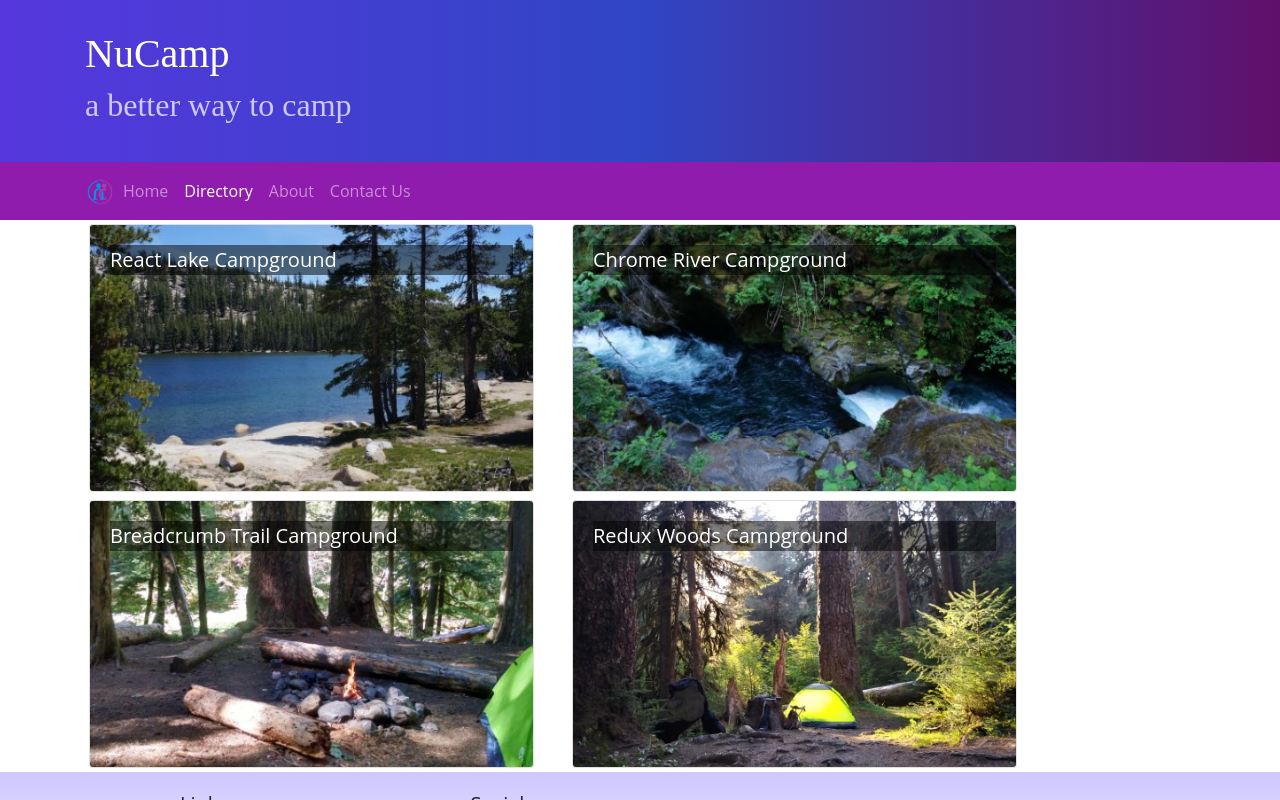
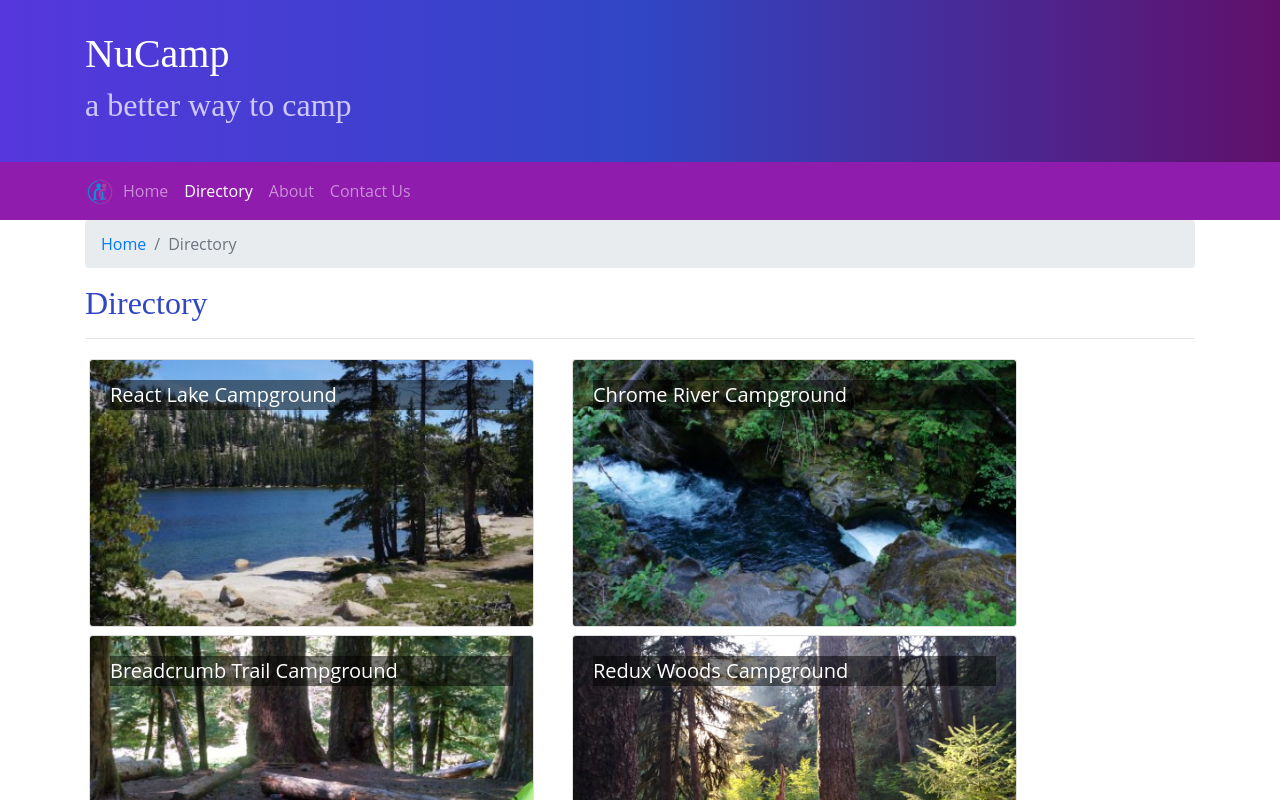
Before and after one commit to mykeldicus/reactmdnucampsite, a React (Create React App) app: page /directory in a window 1280 px wide. Shown: the top 800 px of the page. Built offline with nearby package versions, Linux system fonts and the light colour scheme; the HTML template or start-up script is replaced by a standard one.

Commit message:
Breadcrumbs

```diff
--- a/src/components/CampsiteInfoComponent.js
+++ b/src/components/CampsiteInfoComponent.js
@@ -1,6 +1,7 @@
 
 import React from "react";
-import { Card, CardImg, CardBody, CardTitle, CardText } from "reactstrap";
+import { Card, CardImg, CardBody, CardTitle, CardText, Breadcrumb, BreadcrumbItem } from "reactstrap";
+import { Link } from 'react-router-dom';
 
 
 function RenderCampsite({campsite}) {
@@ -51,6 +52,16 @@
         return (
             <div className="container">
                 <div className="row">
+                    <div className="col">
+                        <Breadcrumb>
+                        <BreadcrumbItem><Link to="/directory">Directory</Link></BreadcrumbItem>
+                        <BreadcrumbItem active>{props.campsite.name}</BreadcrumbItem>
+                        </Breadcrumb>
+                        <h2>{props.campsite.name}</h2>
+                        <hr />
+                    </div>
+                </div>
+                <div className="row">
                     <RenderCampsite campsite={props.campsite} />
                     <RenderComments comments={props.comments} />
                 </div>
--- a/src/components/ContactComponent.js
+++ b/src/components/ContactComponent.js
@@ -1,10 +1,16 @@
 import React from 'react';
+import {Breadcrumb, BreadcrumbItem } from 'reactstrap';
+import { Link } from 'react-router-dom';
 
 function Contact(props) {
     return (
         <div className="container">
             <div className="row">
                 <div className="col">
+                    <Breadcrumb>
+                        <BreadcrumbItem><Link to="/home">Home</Link></BreadcrumbItem>
+                        <BreadcrumbItem active>Contact Us</BreadcrumbItem>
+                    </Breadcrumb>
                     <h2>Contact Us</h2>
                     <hr />
                 </div>
--- a/src/components/DirectoryComponent.js
+++ b/src/components/DirectoryComponent.js
@@ -1,5 +1,5 @@
 import React from 'react';
-import { Card, CardImg, CardImgOverlay, CardTitle} from 'reactstrap';
+import { Card, CardImg, CardImgOverlay, CardTitle, Breadcrumb, BreadcrumbItem} from 'reactstrap';
 import { Link } from 'react-router-dom';
 
 
@@ -34,6 +34,16 @@
     return (
         <div className="container">
             <div className="row">
+                <div className="col">
+                    <Breadcrumb>
+                        <BreadcrumbItem><Link to="/home">Home</Link></BreadcrumbItem>
+                        <BreadcrumbItem active>Directory</BreadcrumbItem>
+                    </Breadcrumb>
+                    <h2>Directory</h2>
+                    <hr />
+                </div>
+            </div>
+            <div className="row">
                 {directory}
             </div>
         </div>
```
